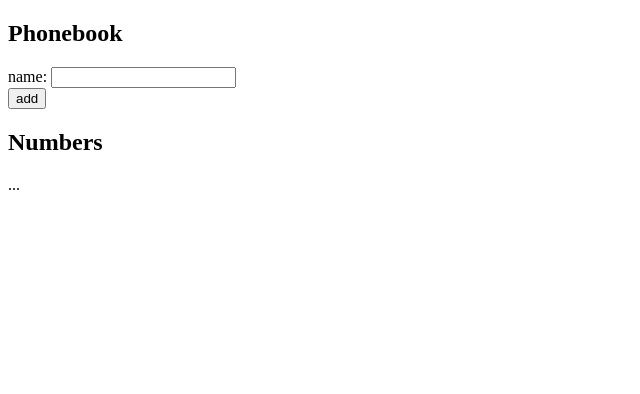
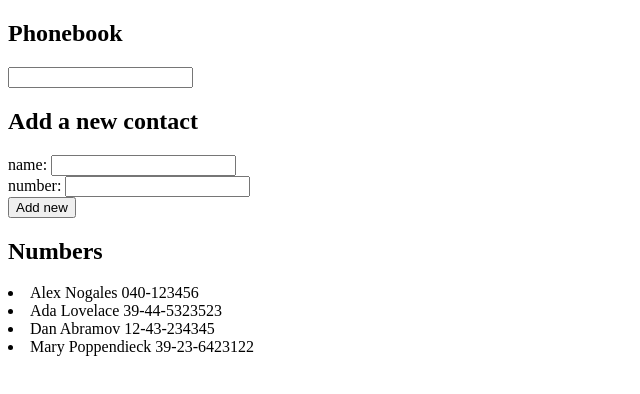
Before and after one commit to alex-nogales/studies-helsinki, a React (Create React App) app in the folder part2/phonebook/: page / in a window 1280 px wide. Shown: the top 394 px of the page, without its empty margins (0-640 px from the left). Built offline with nearby package versions, Linux system fonts and the light colour scheme.

Commit message:
Excersise 2.10

```diff
--- a/part2/phonebook/src/App.js
+++ b/part2/phonebook/src/App.js
@@ -1,26 +1,50 @@
 import React, { useState } from 'react'
 
+import Filter from './components/Filter'
+import PersonForm from './components/PersonForm'
+import Persons from './components/Persons'
+
 const App = () => {
-  const [ persons, setPersons ] = useState([
-    { name: 'Arto Hellas' }
+  const [persons, setPersons] = useState([
+    { name: 'Alex Nogales', number: '040-123456' },
+    { name: 'Ada Lovelace', number: '39-44-5323523' },
+    { name: 'Dan Abramov', number: '12-43-234345' },
+    { name: 'Mary Poppendieck', number: '39-23-6423122' }
   ])
   const [ newName, setNewName ] = useState('')
+  const [ newNumber, setNewNumber ] = useState('')
+  const [ searchName, setSearchName ] = useState('')
+
+  const addPerson = (event) => {
+    event.preventDefault()
+    const nameExists = persons.find(person => person.name === newName)
+
+    if (nameExists) {
+      window.alert(`${newName} is already added to phonebook`)
+
+    } else {
+      const personObject = {
+        name: newName,
+        number: newNumber
+      }
+      setPersons(persons.concat(personObject))
+      setNewName('')
+      setNewNumber('')
+    }
+  }
 
   return (
     <div>
       <h2>Phonebook</h2>
-      <form>
-        <div>
-          name: <input />
-        </div>
-        <div>
-          <button type="submit">add</button>
-        </div>
-      </form>
+      <Filter searchName={searchName} setSearchName={setSearchName} />
+
+      <h2>Add a new contact</h2>
+      <PersonForm addPerson={addPerson} newName={newName} setNewName={setNewName} newNumber={newNumber} setNewNumber={setNewNumber} />
+
       <h2>Numbers</h2>
-      ...
+      <Persons persons={persons} searchName={searchName} />
+
     </div>
   )
 }
-
 export default App
--- /dev/null
+++ b/part2/phonebook/src/components/Filter.js
@@ -0,0 +1,9 @@
+import React from 'react'
+
+const Filter = ({searchName, setSearchName}) => {
+    return (
+        <input value={searchName} onChange={event => setSearchName(event.target.value)} />
+    )
+}
+
+export default Filter
--- /dev/null
+++ b/part2/phonebook/src/components/PersonForm.js
@@ -0,0 +1,20 @@
+import React from 'react'
+
+const PersonForm = ({addPerson, newName, setNewName, newNumber, setNewNumber}) => {
+    return (
+        <form onSubmit={addPerson}>
+            <div>
+                name: <input value={newName} onChange={event => setNewName(event.target.value)} />
+            </div>
+            <div>
+                number: <input value={newNumber} onChange={event => setNewNumber(event.target.value)} />
+            </div>
+            <div>
+                <button type='submit'>Add new</button>
+            </div>
+        </form>
+    )
+
+}
+
+export default PersonForm
--- /dev/null
+++ b/part2/phonebook/src/components/Persons.js
@@ -0,0 +1,15 @@
+import React from 'react'
+
+const Persons = ({persons, searchName}) => {
+    return (
+        persons.filter(person => person.name.toLowerCase().includes(searchName.toLowerCase()))
+        .map(person =>
+            <li key={person.name}>
+                {person.name} {person.number}
+            </li>
+        )
+
+    )
+}
+
+export default Persons
```
